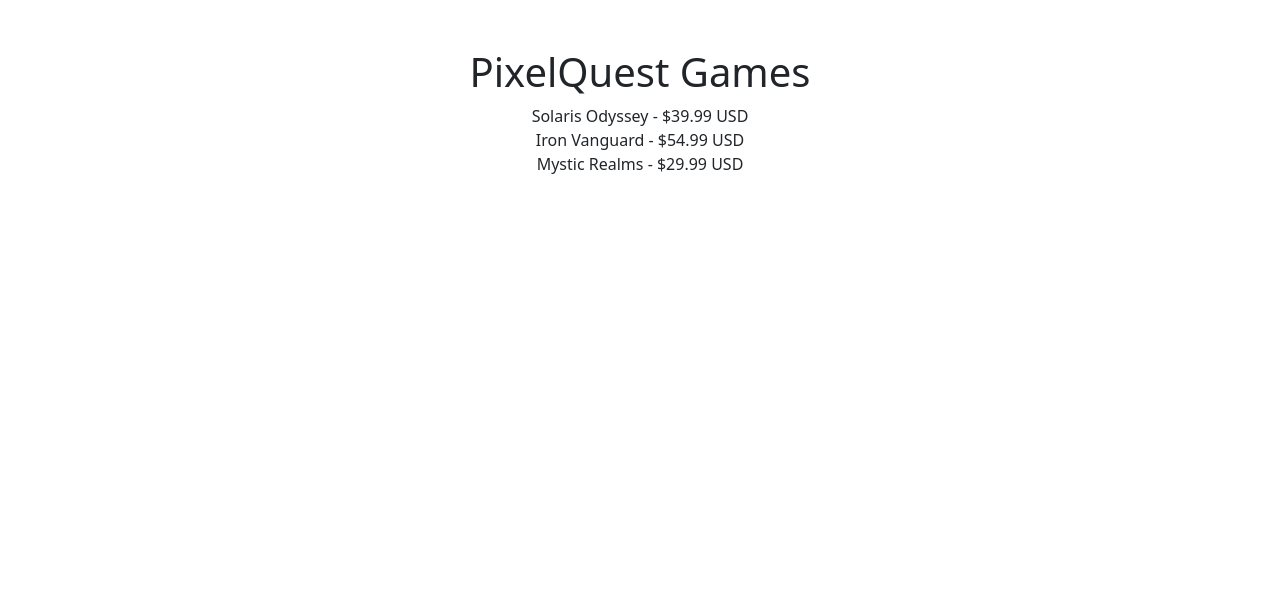
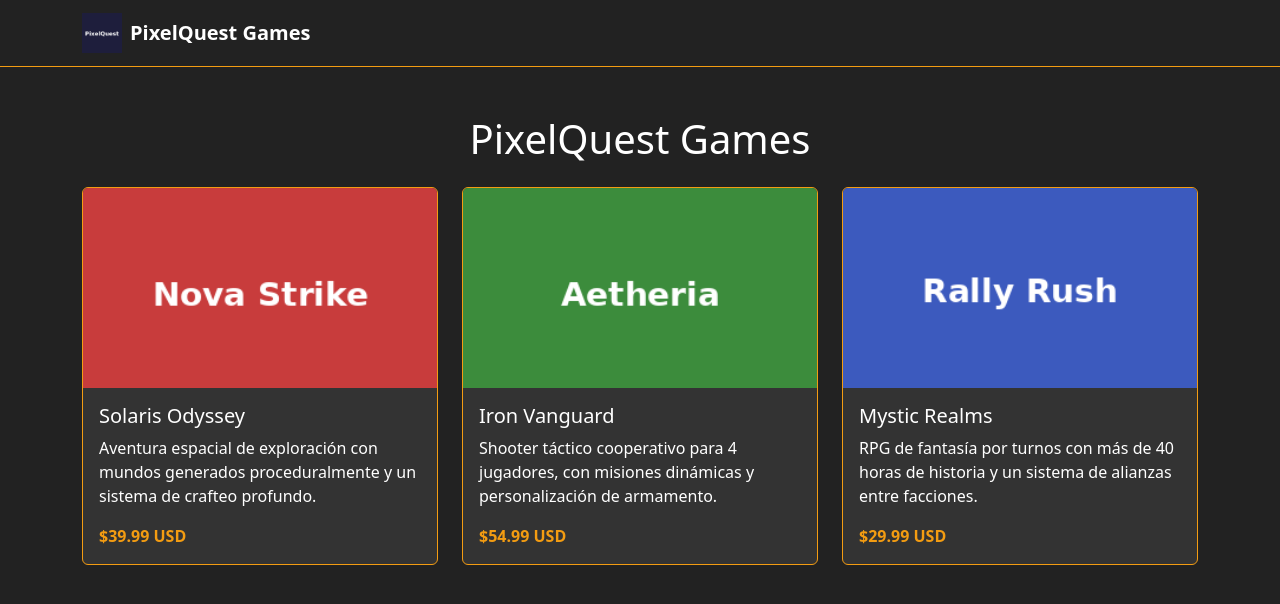
Before and after one commit to camigmar/Frontend-I, a React (Vite) app: page / in a window 1280 px wide. Shown: the top 604 px of the page. Built offline with nearby package versions, Linux system fonts and the light colour scheme.

Commit message:
Componentes Navbar, ProductList y ProductCard

```diff
--- a/src/App.jsx
+++ b/src/App.jsx
@@ -1,4 +1,6 @@
 import { useEffect, useState } from 'react'
+import Navbar from './components/Navbar.jsx'
+import ProductList from './components/ProductList.jsx'
 
 function App() {
   // aquí guardo los productos
@@ -37,23 +39,18 @@ function App() {
   }, [])
 
   return (
-    <div className="container my-5 text-center">
-      <h1>PixelQuest Games</h1>
+    <>
+      <Navbar />
 
-      {/* lo que se ve según cómo va la carga */}
-      {cargando && <p>Cargando productos...</p>}
-      {error && <p className="text-danger">{error}</p>}
-      {!cargando && !error && (
-        <ul className="list-unstyled">
-          {/* una línea por cada producto */}
-          {productos.map((producto) => (
-            <li key={producto.id}>
-              {producto.title} - ${producto.price} USD
-            </li>
-          ))}
-        </ul>
-      )}
-    </div>
+      <main className="container my-5">
+        <h1 className="text-center mb-4">PixelQuest Games</h1>
+
+        {/* lo que se ve según cómo va la carga */}
+        {cargando && <p className="text-center">Cargando productos...</p>}
+        {error && <p className="text-center text-danger">{error}</p>}
+        {!cargando && !error && <ProductList productos={productos} />}
+      </main>
+    </>
   )
 }
 
--- /dev/null
+++ b/src/components/Navbar.jsx
@@ -0,0 +1,20 @@
+function Navbar() {
+  return (
+    // barra de arriba con el logo y el nombre
+    <nav className="navbar navbar-dark sticky-top">
+      <div className="container">
+        <a className="navbar-brand d-flex align-items-center gap-2" href="#">
+          <img
+            src={`${import.meta.env.BASE_URL}img/logo.png`}
+            alt="Logotipo de PixelQuest Games"
+            width="40"
+            height="40"
+          />
+          PixelQuest Games
+        </a>
+      </div>
+    </nav>
+  )
+}
+
+export default Navbar
--- /dev/null
+++ b/src/components/ProductCard.jsx
@@ -0,0 +1,20 @@
+function ProductCard({ producto }) {
+  return (
+    // tarjeta de un solo producto
+    <div className="card producto h-100">
+      <img
+        src={`${import.meta.env.BASE_URL}${producto.image}`}
+        className="card-img-top"
+        alt={`Portada del videojuego ${producto.title}`}
+      />
+      <div className="card-body">
+        <h3 className="card-title h5">{producto.title}</h3>
+        <p className="card-text">{producto.description}</p>
+        {/* precio siempre con 2 decimales */}
+        <p className="card-text precio fw-bold">${producto.price.toFixed(2)} USD</p>
+      </div>
+    </div>
+  )
+}
+
+export default ProductCard
--- /dev/null
+++ b/src/components/ProductList.jsx
@@ -0,0 +1,16 @@
+import ProductCard from './ProductCard.jsx'
+
+function ProductList({ productos }) {
+  return (
+    // 1 columna en celular, 2 en tablet y 3 en pantalla grande
+    <div className="row g-4">
+      {productos.map((producto) => (
+        <div className="col-12 col-md-6 col-lg-4" key={producto.id}>
+          <ProductCard producto={producto} />
+        </div>
+      ))}
+    </div>
+  )
+}
+
+export default ProductList
--- /dev/null
+++ b/src/index.css
@@ -0,0 +1,39 @@
+/* colores de la tienda */
+:root {
+  --pq-naranja: #f39c12;
+  --pq-fondo: #222;
+  --pq-card: #333;
+}
+
+/* fondo oscuro y letra blanca en toda la página */
+body {
+  background-color: var(--pq-fondo);
+  color: #fff;
+}
+
+/* barra de arriba con línea naranja abajo */
+.navbar {
+  background-color: var(--pq-fondo);
+  border-bottom: 1px solid var(--pq-naranja);
+}
+
+.navbar-brand {
+  font-weight: bold;
+}
+
+/* tarjetas de productos */
+.card.producto {
+  background-color: var(--pq-card);
+  border: 1px solid var(--pq-naranja);
+  color: #fff;
+}
+
+/* todas las imágenes del mismo alto sin deformarse */
+.card.producto .card-img-top {
+  height: 200px;
+  object-fit: cover;
+}
+
+.precio {
+  color: var(--pq-naranja);
+}
--- a/src/main.jsx
+++ b/src/main.jsx
@@ -2,6 +2,8 @@ import { StrictMode } from 'react'
 import { createRoot } from 'react-dom/client'
 // estilos de bootstrap para toda la página
 import 'bootstrap/dist/css/bootstrap.min.css'
+// mis estilos van después para que le ganen a bootstrap
+import './index.css'
 import App from './App.jsx'
 
 createRoot(document.getElementById('root')).render(
```
